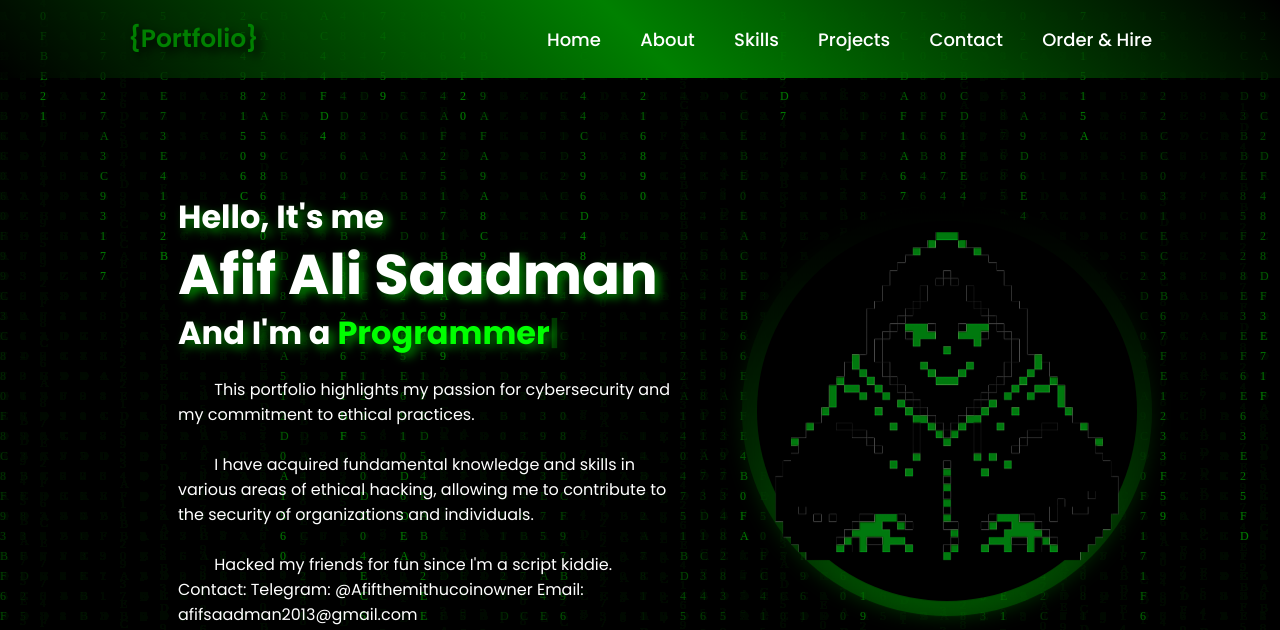
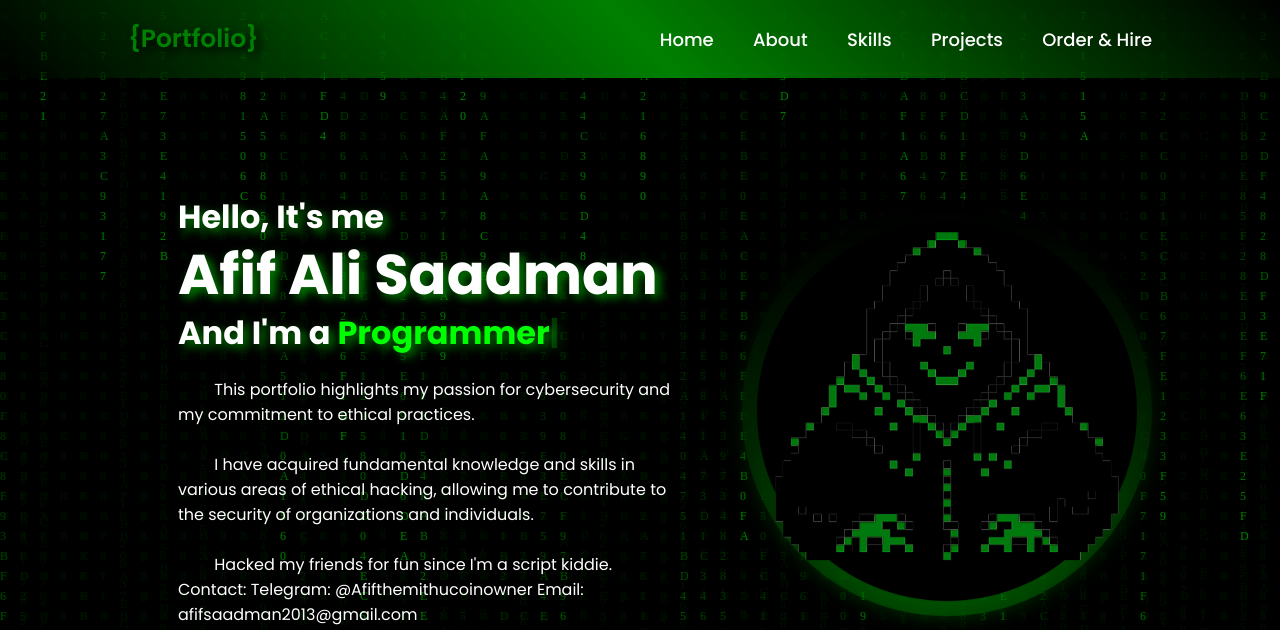
Before and after one commit to afifafifafifafifali/afifafifafifafifali_protofilo, a plain HTML site: page website/index.html in a window 1280 px wide. Shown: the top 630 px of the page. Drawn offline with nearby package versions, Linux system fonts and the light colour scheme.

Commit message:
Update index.html

```diff
--- a/website/index.html
+++ b/website/index.html
@@ -26,8 +26,7 @@
             <a href="about.html" style="--i:2;">About</a>
             <a href="skills.html" style="--i:3;">Skills</a>
             <a href="project.html" style="--i:4;">Projects</a>
-            <a href="#contact" style="--i:5;">Contact</a>
-            <a href="services.html" style="--i:6">Order & Hire </a>
+            <a href="services.html" style="--i:5">Order & Hire </a>
         </nav>
     </header>
 
```
